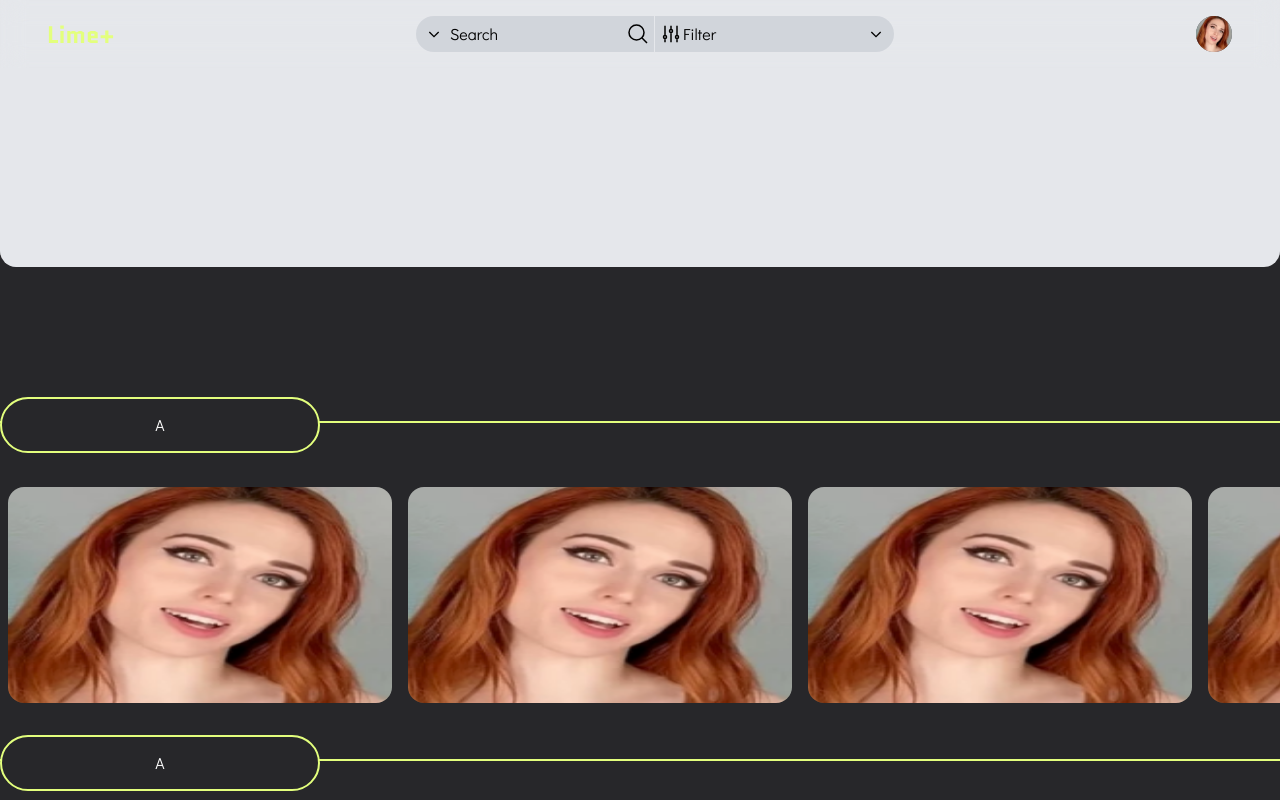
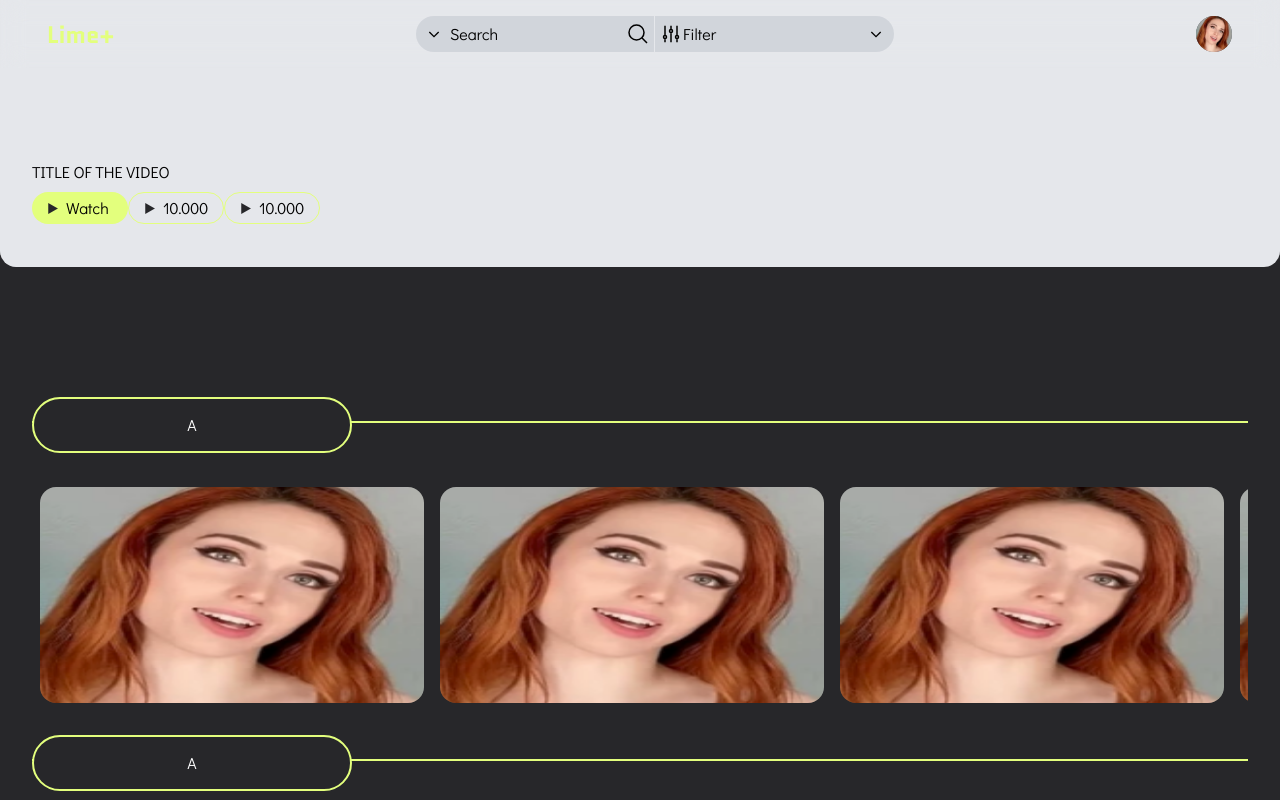
Before and after one commit to n-vh/lime, a React (Vite) app in the folder front/: page /showall in a window 1280 px wide. Shown: the top 800 px of the page. Built offline with nearby package versions, Linux system fonts and the light colour scheme.

Commit message:
page show all

```diff
--- a/front/src/components/CarouselComp.tsx
+++ b/front/src/components/CarouselComp.tsx
@@ -1,6 +1,6 @@
 export function Carousel() {
   return (
-    <div className=" mt-12 flex overflow-hidden overflow-x-auto lg:mt-16">
+    <div className="ml-8 mr-8 mt-12 flex overflow-hidden overflow-x-auto lg:mt-16">
       <div className="mx-2 aspect-video shrink-0 rounded-2xl md:w-96">
         <img
           src="./images/placeholder.png"
--- a/front/src/components/DividerComp.tsx
+++ b/front/src/components/DividerComp.tsx
@@ -1,10 +1,10 @@
 export function Divider() {
   return (
     <div>
-      <button className="h-10 w-40 translate-y-[1.3rem] rounded-full border-2 border-[#E3FF7D] bg-[#27272a] md:h-10 md:w-64 md:translate-y-[1.6rem] lg:h-14 lg:w-80 lg:translate-y-[2rem]">
+      <button className="ml-8 h-10 w-40 translate-y-[1.3rem] rounded-full border-2 border-[#E3FF7D] bg-[#27272a] md:h-10 md:w-64 md:translate-y-[1.6rem] lg:h-14 lg:w-80 lg:translate-y-[2rem]">
         <h1 className="text-bold text-white"> A</h1>
       </button>
-      <hr className=" border border-[#E3FF7D]" />
+      <hr className="ml-8 mr-8 border border-[#E3FF7D]" />
     </div>
   );
 }
--- a/front/src/pages/PageShowAll.tsx
+++ b/front/src/pages/PageShowAll.tsx
@@ -10,6 +10,57 @@ export function PageShowAll() {
       <div className="absolute top-0 z-0 h-2/6 w-full rounded-b-2xl bg-gray-200">
         <div className="right-0 left-0 h-3/6 rounded-lg ">
           <div className="h4/6 w-full bg-slate-300"></div>
+          <h1 className="md:pt[200px] mb-2 pl-8 pt-[160px]">TITLE OF THE VIDEO</h1>
+          <div className="flex pl-8">
+            <button className="flex h-8 w-24 items-center rounded-full bg-[#E3FF7D]">
+              <svg
+                width="10"
+                height="13"
+                viewBox="0 0 10 13"
+                fill="none"
+                xmlns="http://www.w3.org/2000/svg"
+                className="m-2 ml-4"
+              >
+                <path
+                  d="M9.92219 6.46154L0.234053 12.0727L0.230343 0.880951L9.92219 6.46154Z"
+                  fill="#27272A"
+                />
+              </svg>
+              Watch
+            </button>
+            <div className="flex h-8 w-24 items-center rounded-full border border-[#E3FF7D]">
+              <svg
+                width="10"
+                height="13"
+                viewBox="0 0 10 13"
+                fill="none"
+                xmlns="http://www.w3.org/2000/svg"
+                className="m-2 ml-4"
+              >
+                <path
+                  d="M9.92219 6.46154L0.234053 12.0727L0.230343 0.880951L9.92219 6.46154Z"
+                  fill="#27272A"
+                />
+              </svg>
+              10.000
+            </div>
+            <div className="flex h-8 w-24 items-center rounded-full border border-[#E3FF7D]">
+              <svg
+                width="10"
+                height="13"
+                viewBox="0 0 10 13"
+                fill="none"
+                xmlns="http://www.w3.org/2000/svg"
+                className="m-2 ml-4"
+              >
+                <path
+                  d="M9.92219 6.46154L0.234053 12.0727L0.230343 0.880951L9.92219 6.46154Z"
+                  fill="#27272A"
+                />
+              </svg>
+              10.000
+            </div>
+          </div>
         </div>
       </div>
 
```
Also changed, not shown: front/public/images/play.svg (added).
